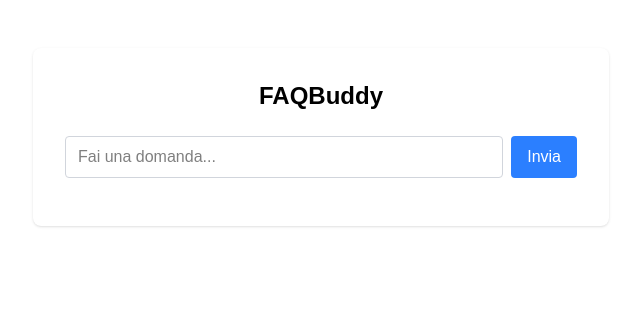
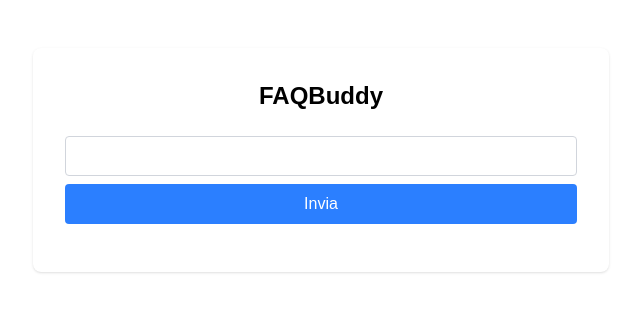
Before and after one commit to prollyyes/faqbuddy, a Next.js app in the folder frontend/: page / in a window 1280 px wide. Shown: the top 312 px of the page, without its empty margins (319-959 px from the left). Built offline with nearby package versions, Linux system fonts and the light colour scheme.

Commit message:
autocomplete

```diff
--- a/frontend/src/app/page.js
+++ b/frontend/src/app/page.js
@@ -1,5 +1,5 @@
 "use client";
-import { useState } from "react";
+import { useState, useEffect, useRef } from "react";
 
 export default function Home() {
   const [input, setInput] = useState("");
@@ -7,8 +7,24 @@ export default function Home() {
   const [query, setQuery] = useState("");
   const [loading, setLoading] = useState(false);
   const [elapsed, setElapsed] = useState(null);
+  const [inlineSuggestion, setInlineSuggestion] = useState("");
+  const [data, setData] = useState(null);
 
-  const [data, setData] = useState(null);
+  // Inline autocomplete logic
+  useEffect(() => {
+    if (input.length > 0) {
+      fetch(`http://localhost:8000/autocomplete?q=${encodeURIComponent(input)}`)
+        .then((res) => res.json())
+        .then((data) => {
+          const sug = (data.suggestions || []).find(s => s.toLowerCase().startsWith(input.toLowerCase()));
+          setInlineSuggestion(sug && sug.length > input.length ? sug : "");
+        })
+        .catch(() => setInlineSuggestion(""));
+    } else {
+      setInlineSuggestion("");
+    }
+  }, [input]);
+
   const handleSubmit = async (e) => {
     e.preventDefault();
     setLoading(true);
@@ -26,7 +42,7 @@ export default function Home() {
       const data = await res.json();
       setResult(data.result);
       setQuery(data.query);
-      setData(data); // salva tutta la risposta per info extra
+      setData(data);
     } catch (err) {
       setResult("Errore nella richiesta");
       setQuery("");
@@ -37,22 +53,84 @@ export default function Home() {
     setLoading(false);
   };
 
+  // Ref per focus input
+  const inputRef = useRef(null);
+
   return (
     <main className="min-h-screen flex flex-col items-center justify-start bg-white py-12">
       <div className="w-full max-w-xl bg-white rounded-lg shadow p-8 text-black">
         <h1 className="text-2xl font-bold mb-6 text-center text-black">FAQBuddy</h1>
-        <form onSubmit={handleSubmit} className="flex gap-2 mb-4">
+
+        <form onSubmit={handleSubmit} className="mb-4">
+          <div
+            className="flex-1 border border-gray-300 rounded px-3 py-2 focus-within:ring-2 focus-within:ring-blue-400 bg-white flex items-center relative"
+            style={{
+              minHeight: "2.5rem",
+              fontSize: "1rem",
+              cursor: "text",
+              fontFamily: "inherit",
+              overflow: "hidden",
+            }}
+            onClick={() => inputRef.current && inputRef.current.focus()}
+          >
+            {/* Testo digitato + suggerimento inline, tutto in una sola riga */}
+            <span
+              style={{
+                position: "absolute",
+                left: 12, // px-3 = 12px
+                top: "50%",
+                transform: "translateY(-50%)",
+                fontFamily: "inherit",
+                fontSize: "1rem",
+                pointerEvents: "none",
+                color: "#111",
+                whiteSpace: "pre",
+                zIndex: 1,
+              }}
+            >
+              {input}
+              <span style={{ color: "#bbb" }}>
+                {inlineSuggestion && inlineSuggestion.startsWith(input) ? inlineSuggestion.slice(input.length) : ""}
+              </span>
+            </span>
+            {/* Input vero, trasparente sopra */}
             <input
+              ref={inputRef}
               type="text"
               value={input}
               onChange={(e) => setInput(e.target.value)}
               placeholder="Fai una domanda..."
-            className="flex-1 border border-gray-300 rounded px-3 py-2 focus:outline-none focus:ring-2 focus:ring-blue-400 text-black bg-white"
+              autoComplete="off"
+              style={{
+                position: "absolute",
+                left: 0,
+                top: 0,
+                width: "100%",
+                height: "100%",
+                background: "transparent",
+                color: "transparent",
+                caretColor: "#111",
+                border: "none",
+                outline: "none",
+                fontFamily: "inherit",
+                fontSize: "1rem",
+                zIndex: 2,
+                boxSizing: "border-box",
+                paddingLeft: 12,
+                paddingRight: 12,
+              }}
+              onKeyDown={e => {
+                if (e.key === "Tab" && inlineSuggestion && inlineSuggestion.startsWith(input)) {
+                  e.preventDefault();
+                  setInput(inlineSuggestion);
+                }
+              }}
             />
+          </div>
           <button
             type="submit"
             disabled={loading}
-            className="bg-blue-500 text-white px-4 py-2 rounded hover:bg-blue-600 transition"
+            className="bg-blue-500 text-white px-4 py-2 rounded hover:bg-blue-600 transition mt-2 w-full"
           >
             {loading ? "Attendi..." : "Invia"}
           </button>
@@ -62,78 +140,7 @@ export default function Home() {
             Tempo di risposta: <span className="font-mono">{elapsed} s</span>
           </div>
         )}
-        {/* {query && (
-          <div className="mb-4">
-            <div className="font-semibold text-black">Query SQL generata:</div>
-            <pre className="bg-gray-100 rounded p-2 mt-1 text-sm overflow-x-auto text-black">{query}</pre>
-          </div>
-        )}
-        {data?.natural_response && (
-          <div className="mb-4">
-            <div className="font-semibold text-black">Risposta in linguaggio naturale:</div>
-            <div className="bg-green-50 rounded p-2 mt-1 text-base text-black whitespace-pre-line">
-              {data.natural_response}
-            </div>
-          </div>
-        )}
-        {result && (
-          <div>
-            <div className="font-semibold text-black">Risultato:</div>
-              {Array.isArray(result) ? (
-                <pre className="bg-gray-100 rounded p-2 mt-1 text-sm overflow-x-auto text-black">
-                  {JSON.stringify(result, null, 2)}
-                </pre>
-              ) : (
-                <div className="bg-green-50 rounded p-2 mt-1 text-base text-black whitespace-pre-line">
-                  {result}
-                </div>
-              )}
 
-            <div className="mt-4 text-black text-sm">
-              {data?.chosen && (
-                <div>
-                  <span className="font-semibold">Pipeline scelta:</span> {data.chosen}
-                </div>
-              )}
-              {data?.ml_model && (
-                <div>
-                  <span className="font-semibold">ML model:</span> {data.ml_model}
-                </div>
-              )}
-              {typeof data?.ml_confidence === "number" && (
-                <div>
-                  <span className="font-semibold">Confidenza ML:</span> {data.ml_confidence.toFixed(2)}
-                </div>
-              )}
-              {data?.retrieval_time && (
-                <div>
-                  <span className="font-semibold">Retrieval time (RAG):</span> {data.retrieval_time}s
-                </div>
-              )}
-              {data?.generation_time && (
-                <div>
-                  <span className="font-semibold">Generation time (RAG):</span> {data.generation_time}s
-                </div>
-              )}
-              {data?.total_time && (
-                <div>
-                  <span className="font-semibold">Total time (RAG):</span> {data.total_time}s
-                </div>
-              )}
-              {data?.context_used && (
-                <div>
-                  <span className="font-semibold">Context usato (RAG):</span>
-                  <pre className="bg-gray-100 rounded p-2 mt-1 text-xs overflow-x-auto text-black">{data.context_used}</pre>
-                </div>
-              )}
-              {data?.fallback_gemma && (
-                <div className="text-yellow-600 font-semibold">
-                  Fallback su Gemma LLM attivato per questa domanda!
-                </div>
-              )}
-            </div>
-          </div>
-        )} */}
         {data && (
           <div className="mt-6 w-full">
             <div className="font-semibold text-black mb-2">Dettaglio risposta backend:</div>
```
Lines whose indentation alone changed are shown as unchanged.
